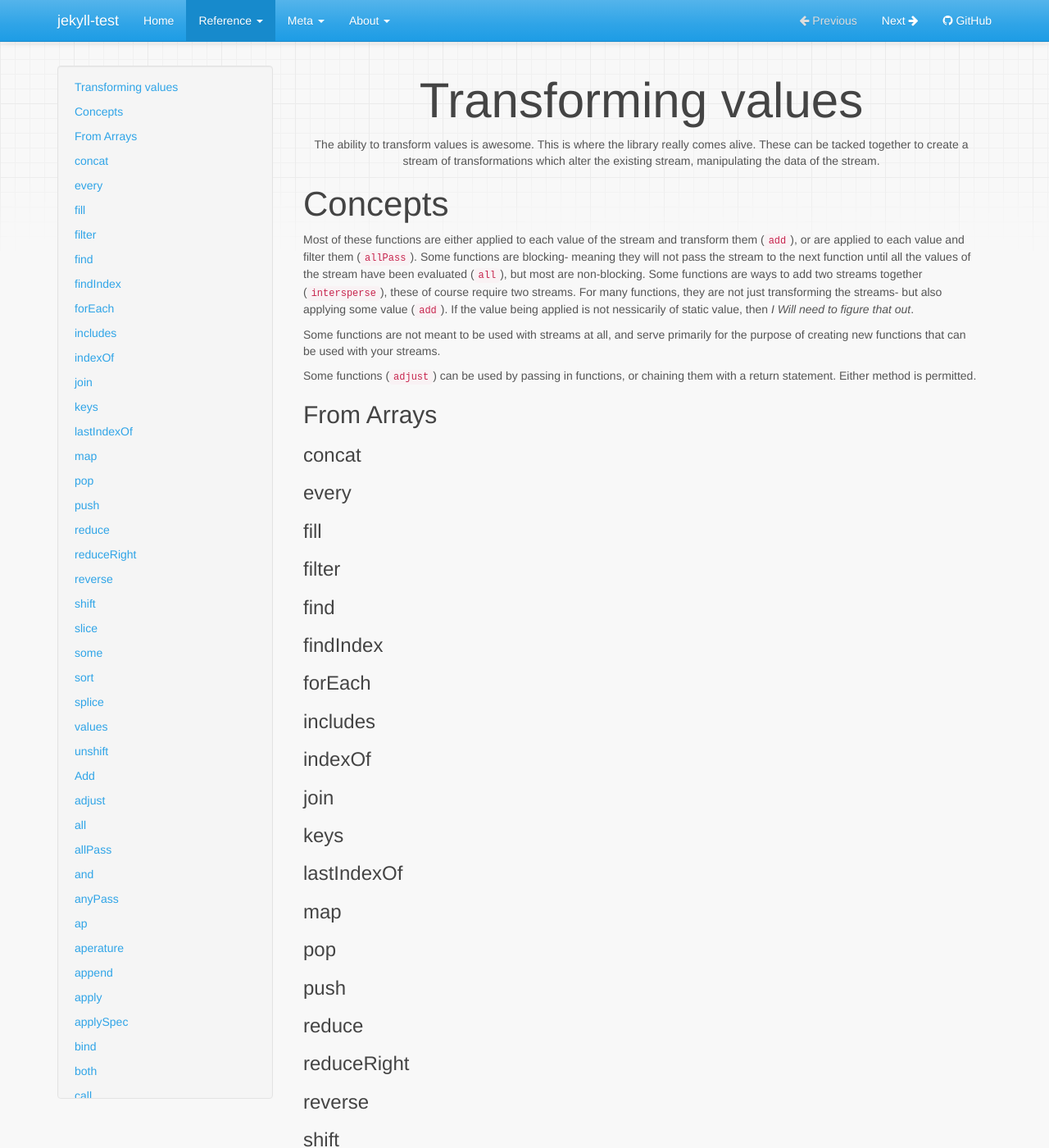
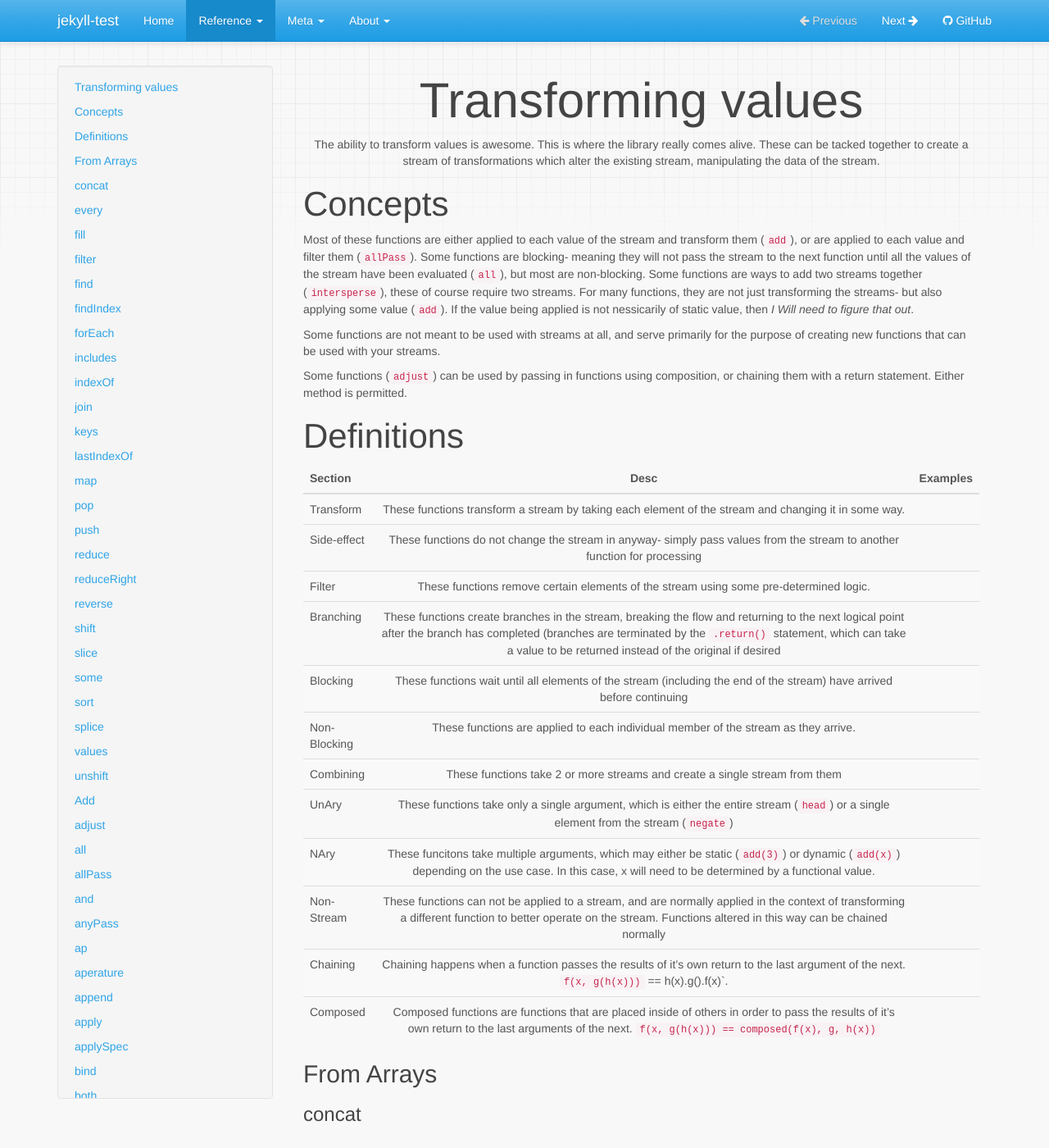
Before and after one commit to Alpha59/jekyll-test, a Jekyll site: the page built from docs/reference/transforming/index.html, in a window 1280 px wide and 1400 px high. Shown: the whole window at 82% size. Built offline with Jekyll 4.4.1, drawn with Linux system fonts in a browser that asks for light colours; nearby versions of some CDN libraries; the repository's description, which GitHub fills in, is left out.

Commit message:
Adding some definitions to the top of the transformations page, these definitions should be applied to each function

```diff
--- a/docs/reference/transforming/index.html
+++ b/docs/reference/transforming/index.html
@@ -11,7 +11,25 @@ Most of these functions are either applied to each value of the stream and trans
 
 Some functions are not meant to be used with streams at all, and serve primarily for the purpose of creating new functions that can be used with your streams.
 
-Some functions (`adjust`) can be used by passing in functions, or chaining them with a return statement. Either method is permitted.
+Some functions (`adjust`) can be used by passing in functions using composition, or chaining them with a return statement. Either method is permitted.
+
+# Definitions
+
+| Section | Desc | Examples |
+|:--------|:----:|----------|
+| Transform | These functions transform a stream by taking each element of the stream and changing it in some way. |
+| Side-effect | These functions do not change the stream in anyway- simply pass values from the stream to another function for processing |
+| Filter | These functions remove certain elements of the stream using some pre-determined logic. |
+| Branching | These functions create branches in the stream, breaking the flow and returning to the next logical point after the branch has completed (branches are terminated by the `.return()` statement, which can take a value to be returned instead of the original if desired |
+| Blocking | These functions wait until all elements of the stream (including the end of the stream) have arrived before continuing |
+| Non-Blocking | These functions are applied to each individual member of the stream as they arrive. |
+| Combining | These functions take 2 or more streams and create a single stream from them |
+| UnAry | These functions take only a single argument, which is either the entire stream (`head`) or a single element from the stream (`negate`) |
+| NAry | These funcitons take multiple arguments, which may either be static (`add(3)`) or dynamic (`add(x)`) depending on the use case. In this case, x will need to be determined by a functional value.|
+| Non-Stream | These functions can not be applied to a stream, and are normally applied in the context of transforming a different function to better operate on the stream. Functions altered in this way can be chained normally |
+| Chaining | Chaining happens when a function passes the results of it's own return to the last argument of the next. `f(x, g(h(x)))` == h(x).g().f(x)`. |
+| Composed | Composed functions are functions that are placed inside of others in order to pass the results of it's own return to the last arguments of the next. `f(x, g(h(x))) == composed(f(x), g, h(x))` |
+
 
 ## From Arrays
 
```
